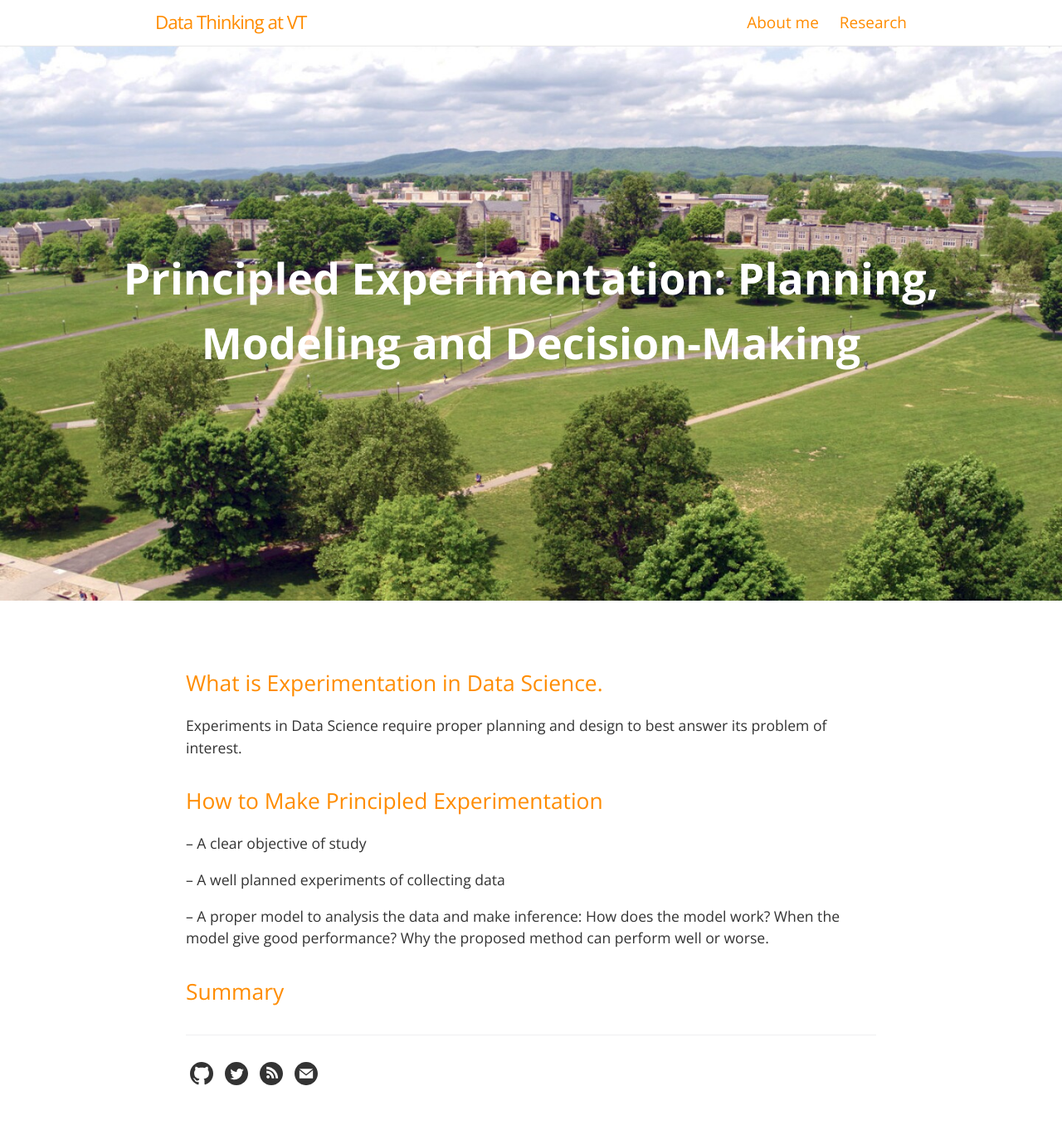
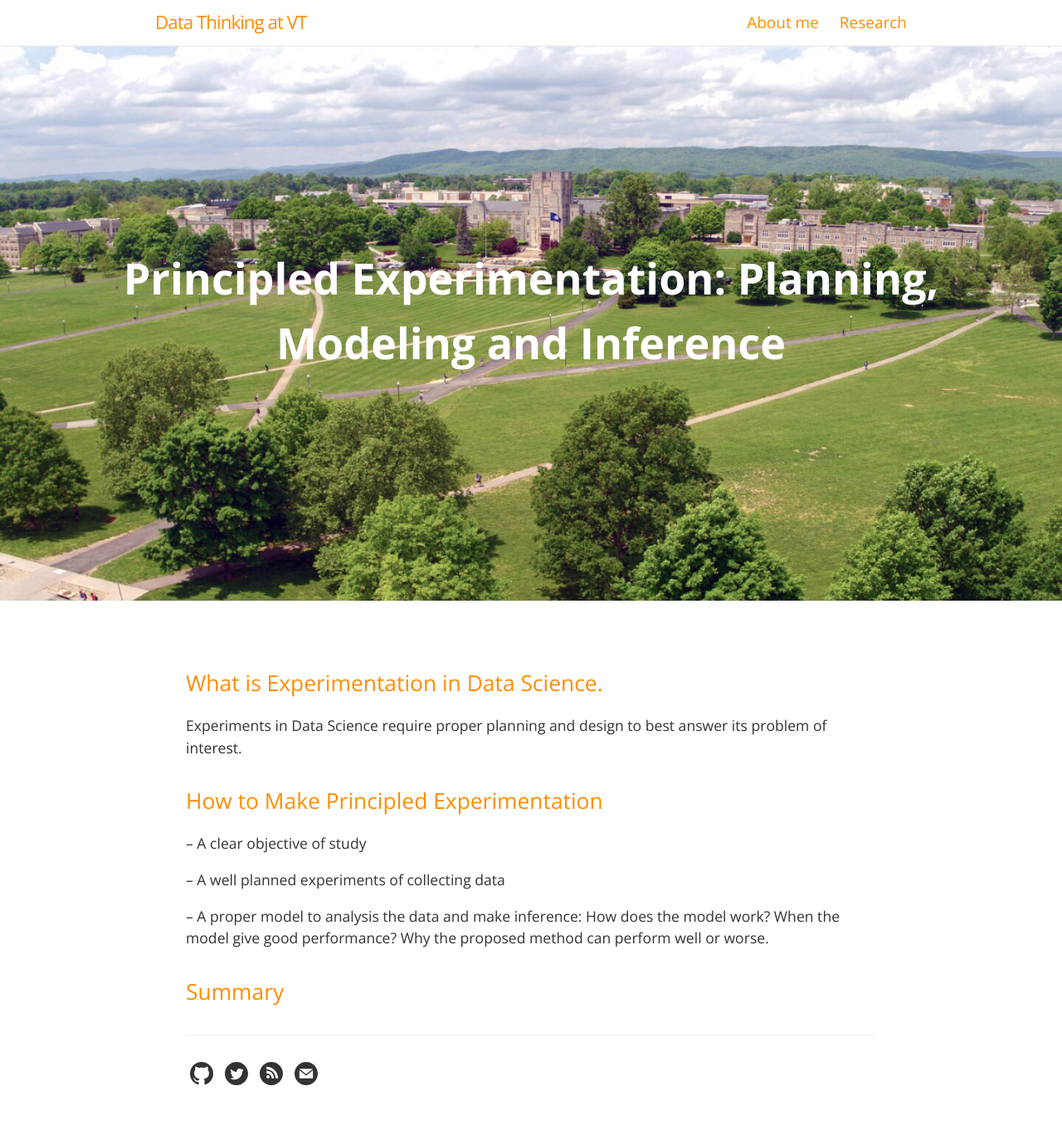
Before and after one commit to xwdeng80/blog, a Jekyll site: the page built from _posts/2023-10-30-PDAE.md, in a window 1280 px wide. Shown: the whole page at 83% size. Built offline with Jekyll 4.4.1, drawn with Linux system fonts in a browser that asks for light colours.

Commit message:
Update 2023-10-30-PDAE.md

```diff
--- a/_posts/2023-10-30-PDAE.md
+++ b/_posts/2023-10-30-PDAE.md
@@ -1,6 +1,6 @@
 ---
 layout: post
-title:  "Principled Experimentation: Planning, Modeling and Decision-Making"
+title:  "Principled Experimentation: Planning, Modeling and Inference"
 date:   2023-06-20 10:45:00 +0200
 permalink: PEDS-stat-pmd
 tags: [Data Science]
```
